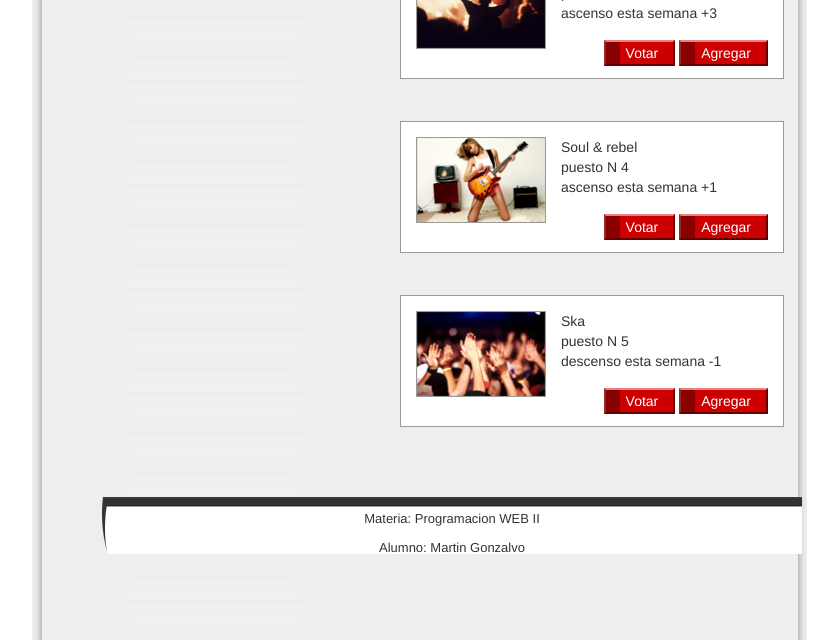
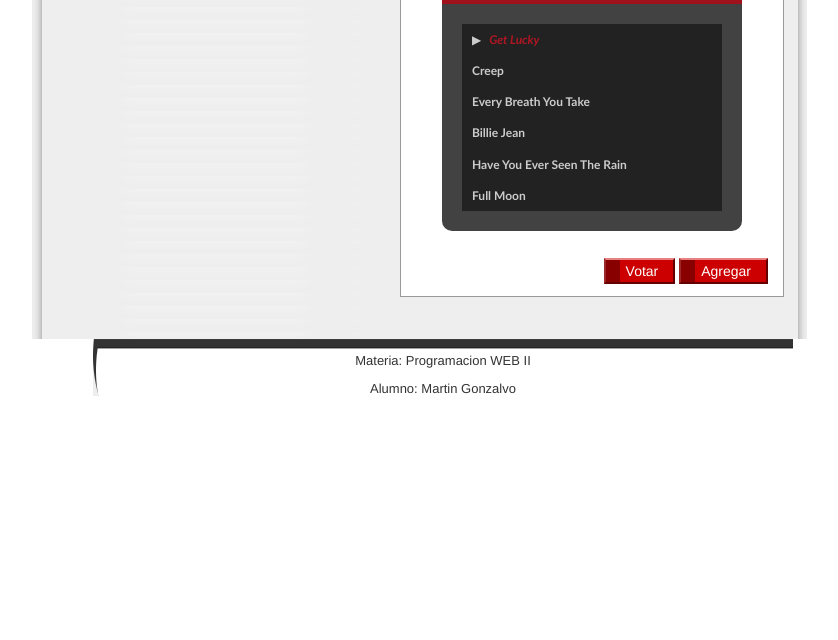
Before and after one commit to MartoGonzalvo/diqueriaT, a PHP site: page / in a window 1280 px wide. Shown: the part 961-1601 px from the top of the page, without its empty margins (220-1058 px from the left). After the commit the page ends 1357 px from the top, so only its background shows below. Run offline with PHP 8.4, Linux system fonts and the light colour scheme.

Commit message:
se agrego el reproductor de audio

```diff
--- a/index.php
+++ b/index.php
@@ -7,6 +7,25 @@
 	<link  href="bootstrap/js/bootstrap.min.js"  rel="stylesheet" />
 	<link  href="bootstrap/css/bootstrap.min.css" rel="stylesheet"/>
 	<link rel="shortcut icon" href="images/favicon.ico">
+
+	<script>
+			$(function() {
+				var pull 		= $('#pull');
+					menu 		= $('nav ul');
+					menuHeight	= menu.height();
+				$(pull).on('click', function(e) {
+					e.preventDefault();
+					menu.slideToggle();
+				});
+				$(window).resize(function(){
+	        		var w = $(window).width();
+	        		if(w > 320 && menu.is(':hidden')) {
+	        			menu.removeAttr('style');
+	        		}
+	    		});
+			});
+		</script>
+
 	</head>
 <body>
 	<div id="outer" >
@@ -45,67 +64,30 @@
 				<div id="body-right">
 					<h2>Top 5 Playlist</h2>
 					<div class="box">
-						<img src="images/pic_2.jpg" width="130" height="86" alt="Pic 1" class="left" />
-						<ul>
-							<li><t1>Rock &amp; roll</t1></li>
-							<li>puesto N 1 </li>
-							<li>ascenso esta semana +1</li>
-						</ul>
+						<div class="margin">
+										<div id="player">
+
+										<audio controls="" id="audio" preload="auto" tabindex="0" type="audio/mpeg">
+										<source src="https://sites.google.com/site/ciudadbloggerfiles/Home/Get%20Lucky.mp3" type="audio/mp3">
+										        Hola, tu navegador no está actualizado y no puede mostrar este contenido.
+										    </audio>
+										</div>
+										<ul id="playlist">
+										<li class="active"><a href="https://sites.google.com/site/ciudadbloggerfiles/Home/Get%20Lucky.mp3">Get Lucky</a></li>
+										<li><a href="https://sites.google.com/site/ciudadbloggerfiles/Home/Creep.mp3">Creep</a></li>
+										<li><a href="https://sites.google.com/site/ciudadbloggerfiles/Home/Every%20Breath%20You%20Take.mp3">Every Breath You Take</a></li>
+										<li><a href="https://sites.google.com/site/ciudadbloggerfiles/Home/Billie%20Jean.mp3">Billie Jean</a></li>
+										<li><a href="https://sites.google.com/site/ciudadbloggerfiles/Home/Have%20You%20Ever%20Seen%20The%20Rain.mp3">Have You Ever Seen The Rain</a></li>
+										<li><a href="dw.mp3">Full Moon</a></li>
+										</ul>
+										<script src="js/java.js"></script>
+
+										</div>
+
 						<div class="btns">
 							<a href="#"><span>Votar</span></a>
 							<a href="#"><span>Agregar </span></a>
 						</div>
-						</div>
-
-					<div class="box">
-						<img src="images/pic_2.jpg" width="130" height="86" alt="Pic 1" class="left" />
-						<ul>
-							<li><t1>Blues</t1></li>
-							<li>puesto N 2 </li>
-							<li>descenso esta semana -1</li>
-						</ul>
-						<div class="btns">
-							<a href="#"><span>Votar</span></a>
-							<a href="#"><span>Agregar</span></a>
-						</div>
-
-					</div>
-					<div class="box">
-						<img src="images/pic_2.jpg" width="130" height="86" alt="Pic 1" class="left" />
-						<ul>
-							<li><t1>Reggae</t1></li>
-							<li>puesto N 3 </li>
-							<li>ascenso esta semana +3</li>
-						</ul>
-						<div class="btns">
-							<a href="#"><span>Votar</span></a>
-							<a href="#"><span>Agregar </span></a>
-						</div>
-
-					</div>
-					<div class="box">
-						<img src="images/pic_3.jpg" width="130" height="86" alt="Pic 2" class="left" />
-						<ul>
-							<li><t1>Soul &amp; rebel</t1></li>
-							<li>puesto N 4 </li>
-							<li>ascenso esta semana +1</li>
-						</ul>
-						<div class="btns">
-							<a href="#"><span>Votar</span></a>
-							<a href="#"><span>Agregar </span></a>
-						</div>
-
-					</div>
-					<div class="box">
-						<img src="images/pic_4.jpg" width="130" height="86" alt="Pic 3" class="left" />
-						<ul>
-							<li><t1>Ska</t1></li>
-							<li>puesto N 5 </li>
-							<li>descenso esta semana -1</li>
-						</ul>
-						<div class="btns">
-							<a href="#"><span>Votar</span></a>
-							<a href="#"><span>Agregar</span></a>
 						</div>
 
 					</div>
--- /dev/null
+++ b/js/java2.js
@@ -0,0 +1 @@
+var audio;var playlist;var tracks;var current;initaudio();function initaudio(){current=0;audio=$('audio');playlist=$('#playlist');tracks=playlist.find('li a');len=tracks.length-1;audio[0].volume=1;playlist.find('a').click(function(e){e.preventDefault();link=$(this);current=link.parent().index();runaudio(link,audio[0])});audio[0].addEventListener('ended',function(e){current++;if(current>len){current=0;link=playlist.find('a')[0]}else{link=playlist.find('a')[current]}runaudio($(link),audio[0])})}function runaudio(link,player){player.src=link.attr('href');par=link.parent();par.addClass('active').siblings().removeClass('active');audio[0].load();audio[0].play()}
--- a/php/administrador.php
+++ b/php/administrador.php
@@ -25,8 +25,9 @@
 			<div id="head"></div>
 			<div id="head-pip"></div>
 			<ul>
-				<li id="m1"><button class="btn" data-toggle= "modal" data-target="#login">Login</button></li>
-				<li id="m2"><button class="btn" data-toggle= "modal" data-target="#registro">Registro</button></li>
+				<li id="m1"><button class="btn" data-toggle= "modal" data-target="#login">Ver usuario</button></li>
+				<li id="m2"><button class="btn" data-toggle= "modal" data-target="#registro">Ver Reporte</button></li>
+				<li id="m2"><button class="btn" data-toggle= "modal" data-target="#registro">Salir</button></li>
 
 			</ul>
  	           <?php include("../includes/logueo.inc") ?>
--- a/php/usuario.php
+++ b/php/usuario.php
@@ -26,7 +26,7 @@
 			<div id="head-pip"></div>
 			<ul>
 				<li id="m1"><button class="btn" >Crear lista</button></li>
-				<a href="cierra.php"><li id="m2"><button class="btn" >Cerrar Sesion</button></li></a>
+				<a href="cierra.php"><li id="m2"><button class="btn" >Salir</button></li></a>
 
 			</ul>
  	           <?php include("../includes/logueo.inc") ?>
--- a/style.css
+++ b/style.css
@@ -52,3 +52,73 @@
 .btns a:hover {background:#EF1818;color:#fff}
 #copyright {background:top left url(images/footer_bg.gif) repeat-x;float:right;width:700px;clear:both;margin-right:9px;padding-bottom:40px; margin-right:5px}
 #copyright-left {background:top left url(images/footer_left.gif) no-repeat;padding:13px;font-size:13px;text-align:center;}
+
+
+#playlist, #player {
+width: 300px; /* Ancho de todo el contenedor */
+padding: 20px;
+margin: 0 auto;
+display: block;
+text-align: center;
+}
+#player {
+/* Imagen de fondo del primer contenedor */
+background: url(//lh3.googleusercontent.com/-9dx_GmP6Yeg/U06qBO9M4EI/AAAAAAAAFEY/FXrhlltF7xc/s300/bg.png);
+padding: 10px 20px;
+border-top-left-radius: 10px;
+border-top-right-radius: 10px;
+}
+audio {
+width:200px; /* Ancho del reproductor */
+margin:0 auto;
+display: inline-block
+}
+#player:after {
+/* Imagen animada */
+content: url(//lh3.googleusercontent.com/-KoD5KVOAsGQ/U1B_dWFttoI/AAAAAAAAFFc/uJ3SjLPlDHQ/s75/equalizador.gif);
+padding-left: 10px;
+}
+#playlist {
+margin: 0 auto 20px auto;
+display: block;
+background: #424242; /* Fondo del segundo contenedor */
+border-top: 5px solid #9F111B;
+border-bottom-left-radius: 10px;
+border-bottom-right-radius: 10px;
+text-align: left;
+font-size: 12px; /* Estilos de fuente */
+font-family: 'Trebuchet MS', Trebuchet, Verdana, sans-serif;
+font-weight: normal;
+}
+#playlist li, #playlist ul li {
+background-image: none;
+list-style-type: none;
+padding: 0;
+margin: 0;
+}
+#playlist li a {
+color: #CCC; /* Color de las canciones */
+background: #222; /* Fondo de las canciones */
+padding: 7px 5px;
+display: block;
+padding-left: 10px;
+text-decoration: none;
+}
+#playlist li a:hover{
+background: #9F111B; /* Color de fondo al pasar el cursor */
+text-decoration: none;
+}
+#playlist .active a {
+color: #B11623; /* Color de la canción activa */
+font-style: italic;
+text-decoration: none;
+}
+#playlist .active a:before {
+content: "\25B6";
+color: #CCC;
+font-style: normal;
+padding-right: 8px;
+}
+#playlist .active a:hover {
+color: #222; /* Color de la canción activa al pasar el cursor */
+}
```
Also changed, not shown: js/java.js (added, +37 -0 lines), 1 other file.
